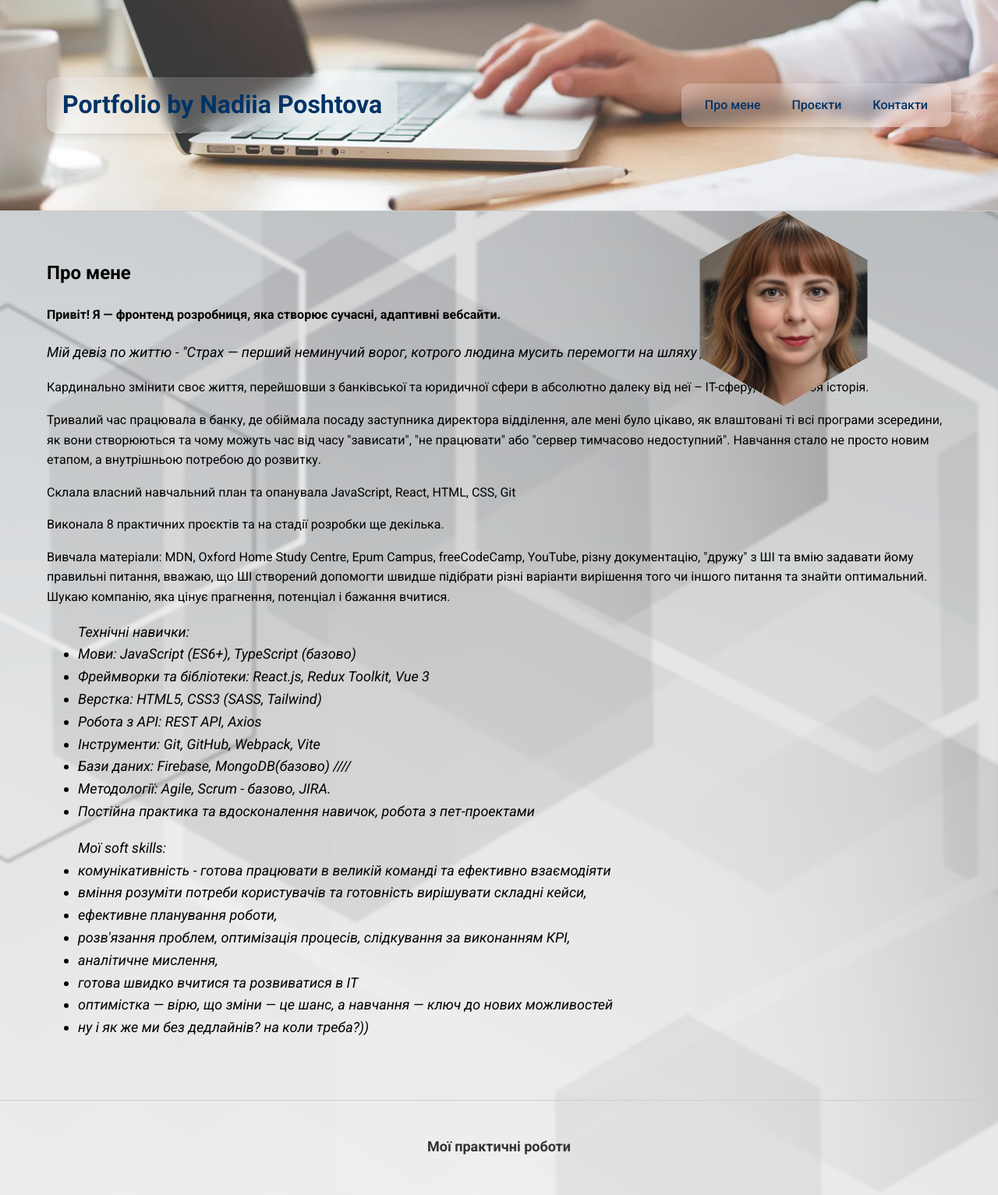
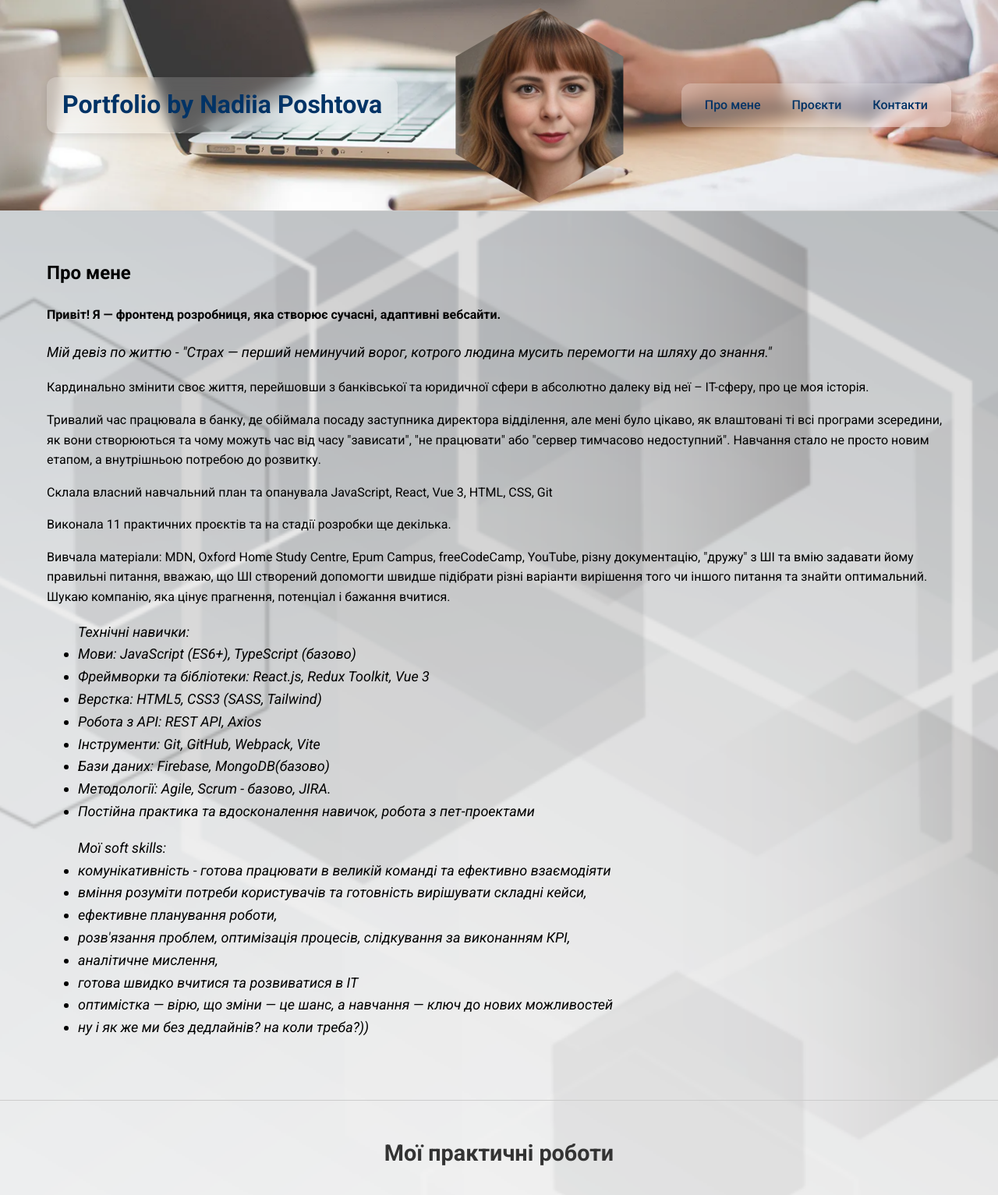
Before and after one commit to Nadiia29/my-portfolio, a React app: page / in a window 1280 px wide. Shown: the top 1533 px of the page at 78% size. Built offline with nearby package versions, Linux system fonts and the light colour scheme.

Commit message:
add other projects

```diff
--- a/src/app/App.js
+++ b/src/app/App.js
@@ -8,8 +8,8 @@ function App() {
 	return (
 		<div className={styles.wrapper}>
 			<Header />
+
 			<main className={styles.main_box}>
-				<div className={styles.ava_block}></div>
 				<About />
 				<Projects />
 				<Contacts />
--- a/src/app/App.module.scss
+++ b/src/app/App.module.scss
@@ -1,10 +1,10 @@
 body {
-	font-family: Roboto;
+	font-family: Roboto, sans-serif;
 	line-height: 1.6;
+	margin: 0;
+	padding: 0;
 	width: 100%;
 	height: 100%;
-	margin: 0;
-	padding: 0;
 }
 
 header,
@@ -13,27 +13,15 @@ section {
 }
 .wrapper {
 	width: 100%;
-	height: 100%;
+	margin: 0 auto;
 }
 
 .main_box {
+	display: flex;
+	flex-direction: column;
 	width: 100%;
 	position: relative;
 	min-height: 100vh;
 	background: url('../assets/image/fon/serii-fon-2.png') no-repeat center center;
 	background-size: cover;
-
-	.ava_block {
-		position: absolute;
-		top: -10px;
-		right: 150px;
-		width: 250px;
-		aspect-ratio: 1;
-		clip-path: polygon(50% 0%, 93% 25%, 93% 75%, 50% 100%, 7% 75%, 7% 25%);
-		background-image: url('../assets/avatars/1.jpg');
-		background-size: cover;
-		background-position: center;
-		margin: 10px auto;
-		box-shadow: 0 4px 15px rgba(0, 0, 0, 0.2);
-	}
 }
--- a/src/components/layout/header/Header.js
+++ b/src/components/layout/header/Header.js
@@ -8,6 +8,8 @@ const Header = () => {
 		<header className={styles.header} style={{ backgroundImage: `url(${backgroundImage})` }}>
 			<div className={styles.wrapper}>
 				<h1>Portfolio by Nadiia Poshtova</h1>
+				<div className={styles.ava_block}></div>
+
 				<nav className={styles.nav_header}>
 					<Link to='about' smooth={true} duration={500}>
 						Про мене
--- a/src/components/layout/header/Header.module.scss
+++ b/src/components/layout/header/Header.module.scss
@@ -2,7 +2,7 @@
 
 .header {
 	width: 100%;
-	height: 270px;
+	height: 100%;
 	color: $main_color;
 	background-size: cover;
 	background-repeat: no-repeat;
@@ -12,6 +12,7 @@
 		display: flex;
 		justify-content: space-between;
 		align-items: center;
+		flex-wrap: wrap;
 		width: 100%;
 		padding: 0 20px;
 
@@ -24,6 +25,40 @@
 			box-shadow: 0 4px 10px #0000001a;
 			backdrop-filter: blur(8px);
 			transition: background-color 0.3s ease;
+
+			@media (max-width: 1024px) {
+				margin: 20px;
+			}
+
+			@media (max-width: 768px) {
+				margin: 10px auto;
+				font-size: 26px;
+				text-align: center;
+			}
+		}
+
+		.ava_block {
+			width: 250px;
+			aspect-ratio: 1;
+			clip-path: polygon(50% 0%, 93% 25%, 93% 75%, 50% 100%, 7% 75%, 7% 25%);
+			background-image: url('../../../assets/avatars/1.jpg');
+			background-size: cover;
+			background-position: center;
+			margin: 10px;
+			box-shadow: 0 4px 15px rgba(0, 0, 0, 0.2);
+
+			@media (max-width: 1024px) {
+				width: 200px;
+			}
+
+			@media (max-width: 768px) {
+				width: 150px;
+				margin: 5px auto;
+			}
+
+			@media (max-width: 480px) {
+				width: 130px;
+			}
 		}
 
 		.nav_header {
@@ -65,6 +100,22 @@
 					}
 				}
 			}
+
+			@media (max-width: 1024px) {
+				margin: 20px;
+			}
+
+			@media (max-width: 900px) {
+				margin: 10px auto;
+				justify-content: center;
+			}
+
+			@media (max-width: 500px) {
+				margin: 0 auto;
+				flex-wrap: wrap;
+				gap: 10px;
+				justify-content: center;
+			}
 		}
 	}
 }
--- a/src/pages/about/About.js
+++ b/src/pages/about/About.js
@@ -24,8 +24,11 @@ const About = () => {
 					"сервер тимчасово недоступний". Навчання стало не просто новим етапом, а
 					внутрішньою потребою до розвитку.
 				</p>
-				<p>Склала власний навчальний план та опанувала JavaScript, React, HTML, CSS, Git</p>
-				<p>Виконала 8 практичних проєктів та на стадії розробки ще декілька.</p>
+				<p>
+					Склала власний навчальний план та опанувала JavaScript, React, Vue 3, HTML, CSS,
+					Git
+				</p>
+				<p>Виконала 11 практичних проєктів та на стадії розробки ще декілька.</p>
 				<p>
 					Вивчала матеріали: MDN, Oxford Home Study Centre, Epum Campus, freeCodeCamp,
 					YouTube, різну документацію, "дружу" з ШІ та вмію задавати йому правильні
@@ -40,7 +43,7 @@ const About = () => {
 					<li>Верстка: HTML5, CSS3 (SASS, Tailwind)</li>
 					<li>Робота з API: REST API, Axios</li>
 					<li>Інструменти: Git, GitHub, Webpack, Vite</li>
-					<li>Бази даних: Firebase, MongoDB(базово) ////</li>
+					<li>Бази даних: Firebase, MongoDB(базово) </li>
 					<li>Методології: Agile, Scrum - базово, JIRA.</li>
 					<li>Постійна практика та вдосконалення навичок, робота з пет-проектами</li>
 				</ul>
--- a/src/pages/about/About.module.scss
+++ b/src/pages/about/About.module.scss
@@ -5,15 +5,24 @@
 	h2 {
 		margin: 0 auto;
 	}
-	.title {
-	}
 
 	.status,
 	.tekh_skills,
 	.soft_skills {
 		font-style: italic;
 		font-size: 18px;
+
+		@media (max-width: 768px) {
+			font-size: 0.95rem;
+		}
 	}
-	ul {
+
+	.history p {
+		margin-bottom: 12px;
+		font-size: 1rem;
+
+		@media (max-width: 768px) {
+			font-size: 0.95rem;
+		}
 	}
 }
--- a/src/pages/contacts/Contacts.module.scss
+++ b/src/pages/contacts/Contacts.module.scss
@@ -1,4 +1,15 @@
 .wrapper {
-	width: 1024px;
-	padding: 60px;
+	width: 100%;
+	max-width: 1200px;
+	padding: 40px 20px;
+	margin: 0 auto;
 }
+
+#contact a {
+	color: #1f6c94;
+	font-weight: bold;
+
+	&:hover {
+		text-decoration: underline;
+	}
+}
--- a/src/pages/projects/Projects.module.scss
+++ b/src/pages/projects/Projects.module.scss
@@ -4,14 +4,13 @@
 	display: grid;
 	grid-template-columns: repeat(3, 1fr);
 	gap: 30px;
-	padding: 30px 20px;
-	justify-items: center;
+	padding: 20px;
 
 	h2 {
 		grid-column: 1 / -1;
-		font-size: $font_size_big;
+		font-size: 1.8rem;
+		text-align: center;
 		margin-bottom: 20px;
-		text-align: center;
 		color: #333;
 	}
 
@@ -39,10 +38,10 @@
 }
 
 .card {
-	width: 270px;
-	height: 230px;
+	width: 100%;
+	max-width: 270px;
+	aspect-ratio: 4 / 3;
 	perspective: 1000px;
-	border: 1px solid rgb(206, 205, 205);
 	border-radius: 20px;
 }
 
@@ -50,8 +49,8 @@
 	position: relative;
 	width: 100%;
 	height: 100%;
+	transform-style: preserve-3d;
 	transition: transform 1s ease-in-out;
-	transform-style: preserve-3d;
 }
 
 .card:hover .inner {
```
